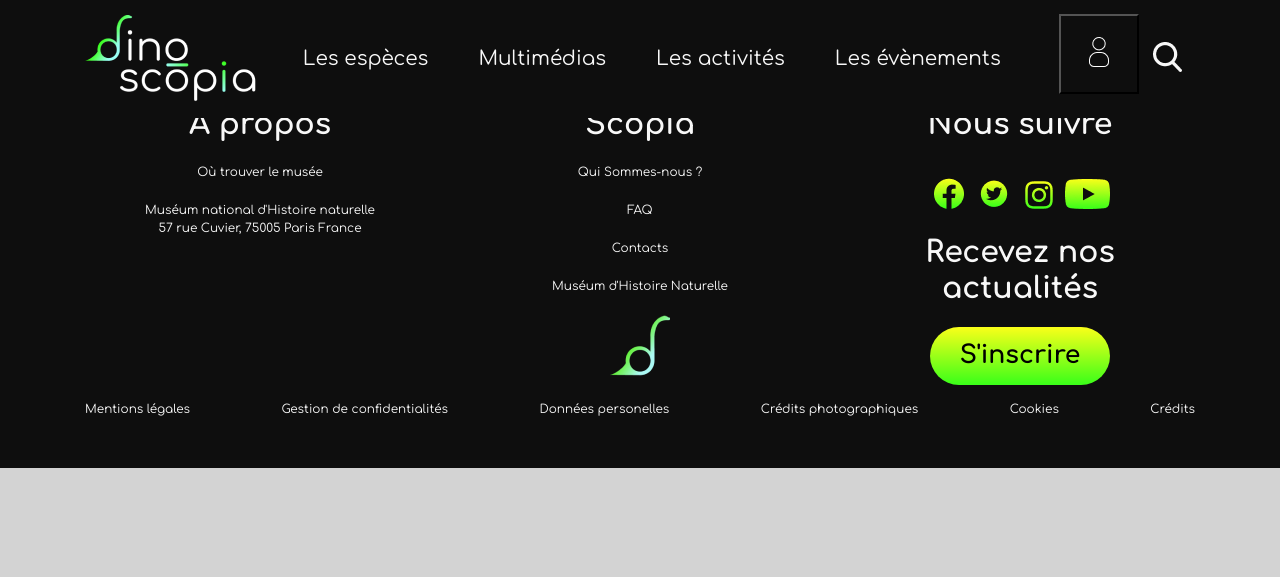
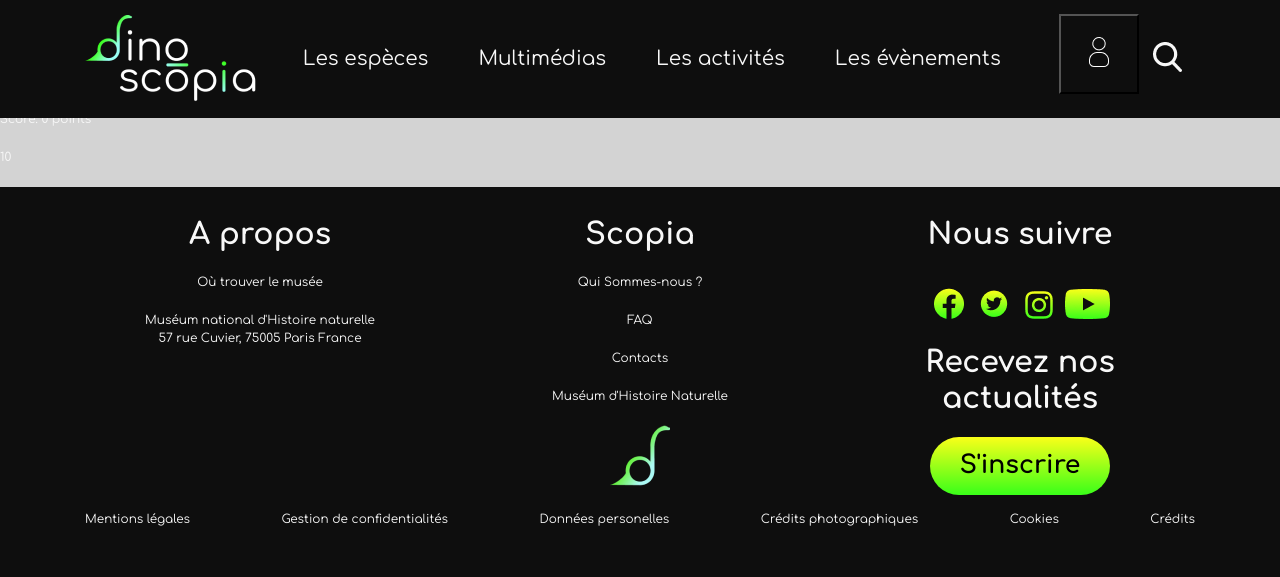
Before and after one commit to HonoreMorel/Projet-de-fin-d-etude, a Symfony app: template templates/quizz/quizz.html.twig in a window 1280 px wide. Shown: the top 577 px of the page. Run offline with Twig, Linux system fonts and the light colour scheme; the template is opened without the code that fills it, so the values that code supplies are empty; style sheets or scripts are compiled from the project's sources; some libraries are stand-ins or nearby versions.

Commit message:
dernier changement avec react

```diff
--- a/public/css/multimedia-jeux.css
+++ b/public/css/multimedia-jeux.css
@@ -51,6 +51,11 @@ a:hover{
    border-radius: 2rem;
 }
 
+.background{
+   background: linear-gradient(rgba(14, 14, 14, 0.7), rgba(14, 14, 14, 0.7)), url(../images/fond-noir.jpg);
+   background-size: cover;
+   /* width: 20%; */
+}
 .background-trexquiz{
     background: linear-gradient(rgba(14, 14, 14, 0.7), rgba(14, 14, 14, 0.7)), url(../images/fond-noir.jpg);
     background-size: cover;
--- /dev/null
+++ b/public/css/notrestyle.css
@@ -0,0 +1,3 @@
+header {
+    margin-bottom: 110px;
+}
--- a/templates/base.html.twig
+++ b/templates/base.html.twig
@@ -10,6 +10,7 @@
     <!-- Lien style CSS -->
     <link rel="stylesheet" href="/css/style-base.css">
     <link rel="stylesheet" href="/css/index-style.css">
+    <link rel="stylesheet" href="/css/notrestyle.css">
 
 
 
--- a/templates/espece/espece.html.twig
+++ b/templates/espece/espece.html.twig
@@ -1,7 +1,7 @@
 {% extends 'base.html.twig' %}
 
 {% block stylesheets %}
-
+{{ parent() }}
 <link rel="stylesheet" href="{{asset('css/style-base.css')}}">
 <link rel="stylesheet" href="{{asset('css/style-component.css')}}">
 <link rel="stylesheet" href="{{asset('css/fiche-style.css')}}">
--- a/templates/espece/index.html.twig
+++ b/templates/espece/index.html.twig
@@ -1,5 +1,11 @@
 {% extends 'base.html.twig' %}
+{% block stylesheets %}
+{{ parent() }}
+<link rel="stylesheet" href="{{asset('css/style-base.css')}}">
+<link rel="stylesheet" href="{{asset('css/style-component.css')}}">
+<link rel="stylesheet" href="{{asset('css/fiche-style.css')}}">
 
+{% endblock %}
 {% block title %}Hello EspeceController!{% endblock %}
 
 {% block body %}
--- a/templates/quizz/index.html.twig
+++ b/templates/quizz/index.html.twig
@@ -1,6 +1,7 @@
 {% extends 'base.html.twig' %}
 
 {% block stylesheets %}
+    {{ parent() }}
     <link rel="stylesheet" href="{{asset('css/style-base.css')}}">
     <link rel="stylesheet" href="{{asset('css/style-component.css')}}">
     <link rel="stylesheet" href="{{asset('css/multimedia-jeux.css')}}">
--- a/templates/quizz/quizz.html.twig
+++ b/templates/quizz/quizz.html.twig
@@ -3,6 +3,7 @@
 
 
 {% block stylesheets %}
+{{ parent() }}
 <link rel="stylesheet" href="{{asset('css/quizz.css')}}">
 <link rel="stylesheet" href="{{asset('css/style-base.css')}}">
 <link rel="stylesheet" href="{{asset('css/style-component.css')}}">
```
